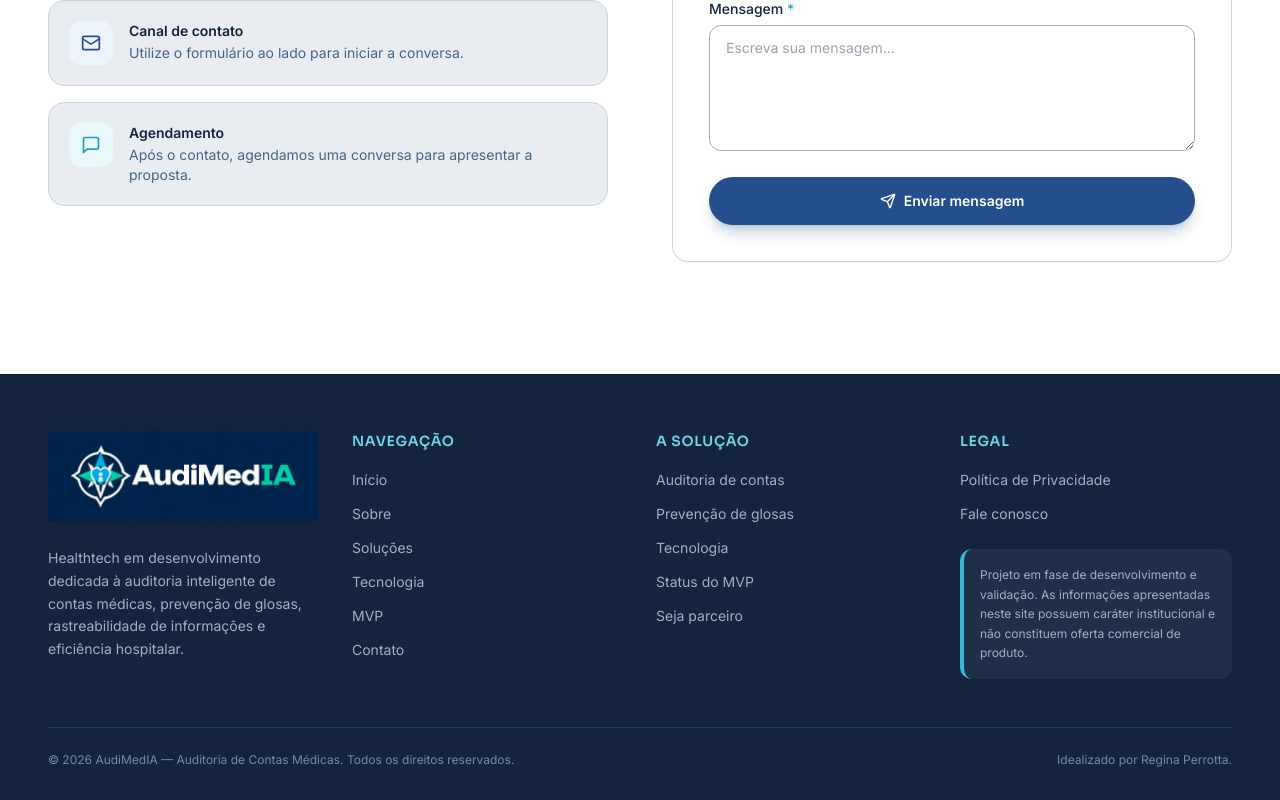
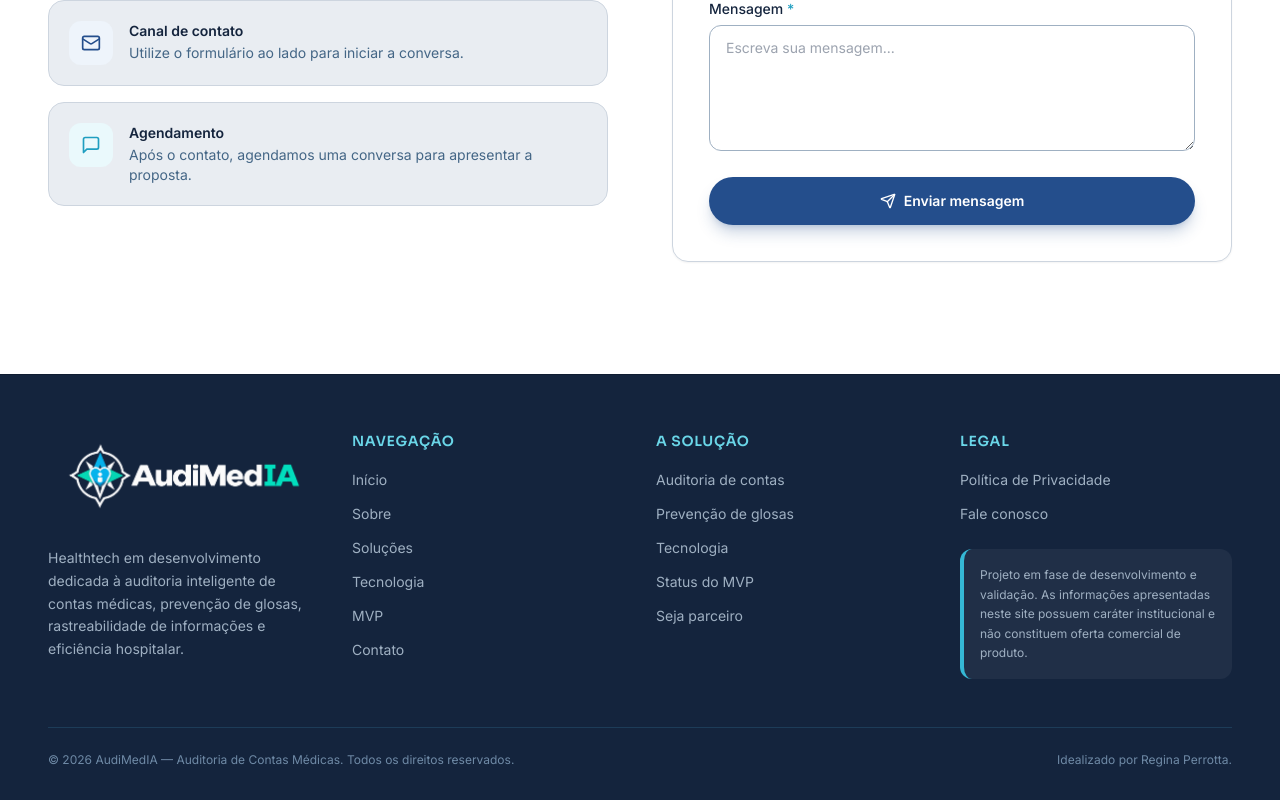
Before and after one commit to Giovanni-Perrotta/audimedIa, a React (Vite) app: page / in a window 1280 px wide. Shown: the part 8112-8912 px from the top of the page. Built offline with nearby package versions, Linux system fonts and the light colour scheme.

Commit message:
Update Footer.tsx

```diff
--- a/src/components/Footer.tsx
+++ b/src/components/Footer.tsx
@@ -25,7 +25,7 @@ export function Footer() {
               className="inline-flex items-center"
             >
               <img
-                src={`${import.meta.env.BASE_URL}logoRodape.png`}
+                src={`${import.meta.env.BASE_URL}logoRodapeTransparente.png`}
                 alt="AudiMedIA — Auditoria Inteligente de Contas Médicas"
                 className="h-auto w-full max-w-[270px] object-contain"
                 loading="lazy"
```
